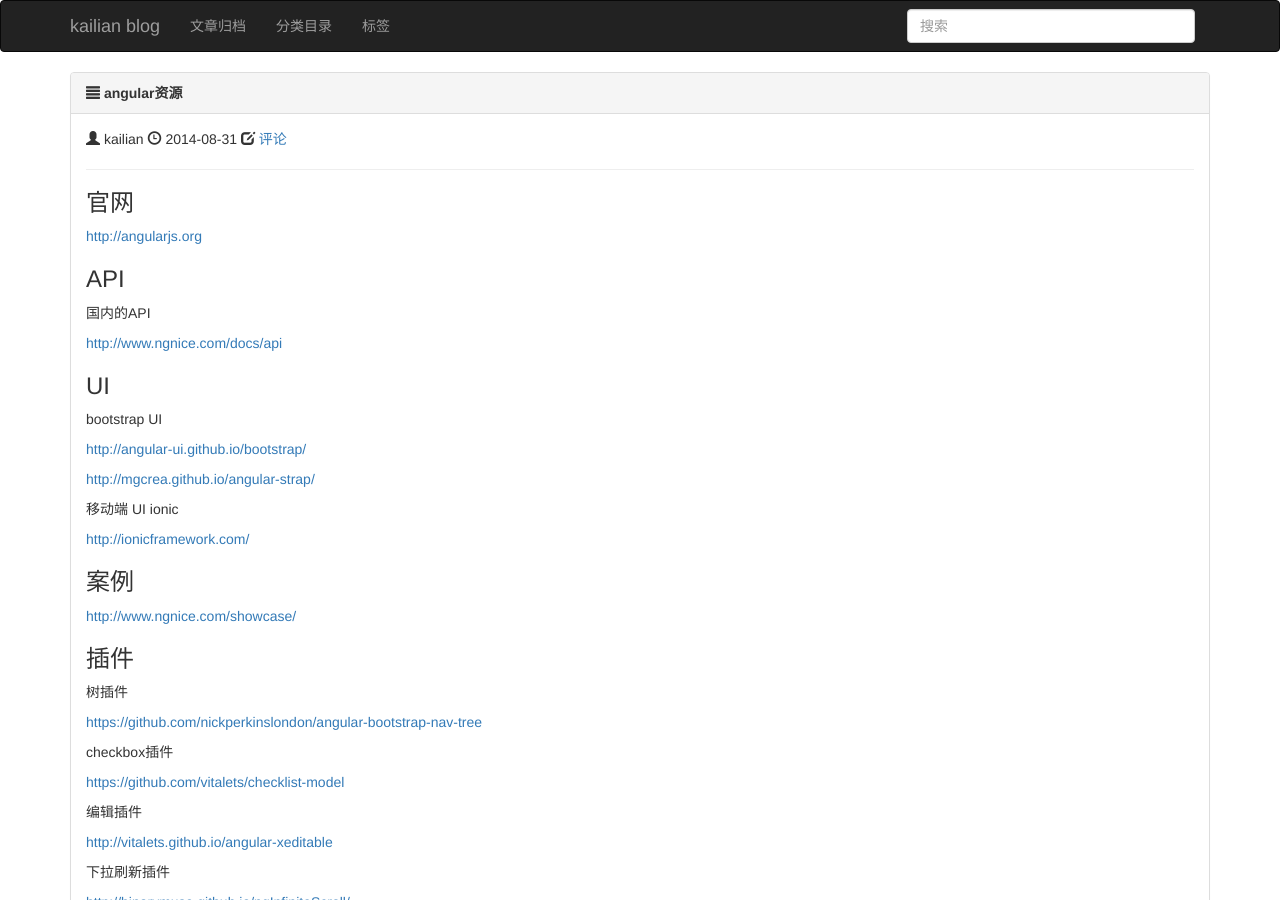
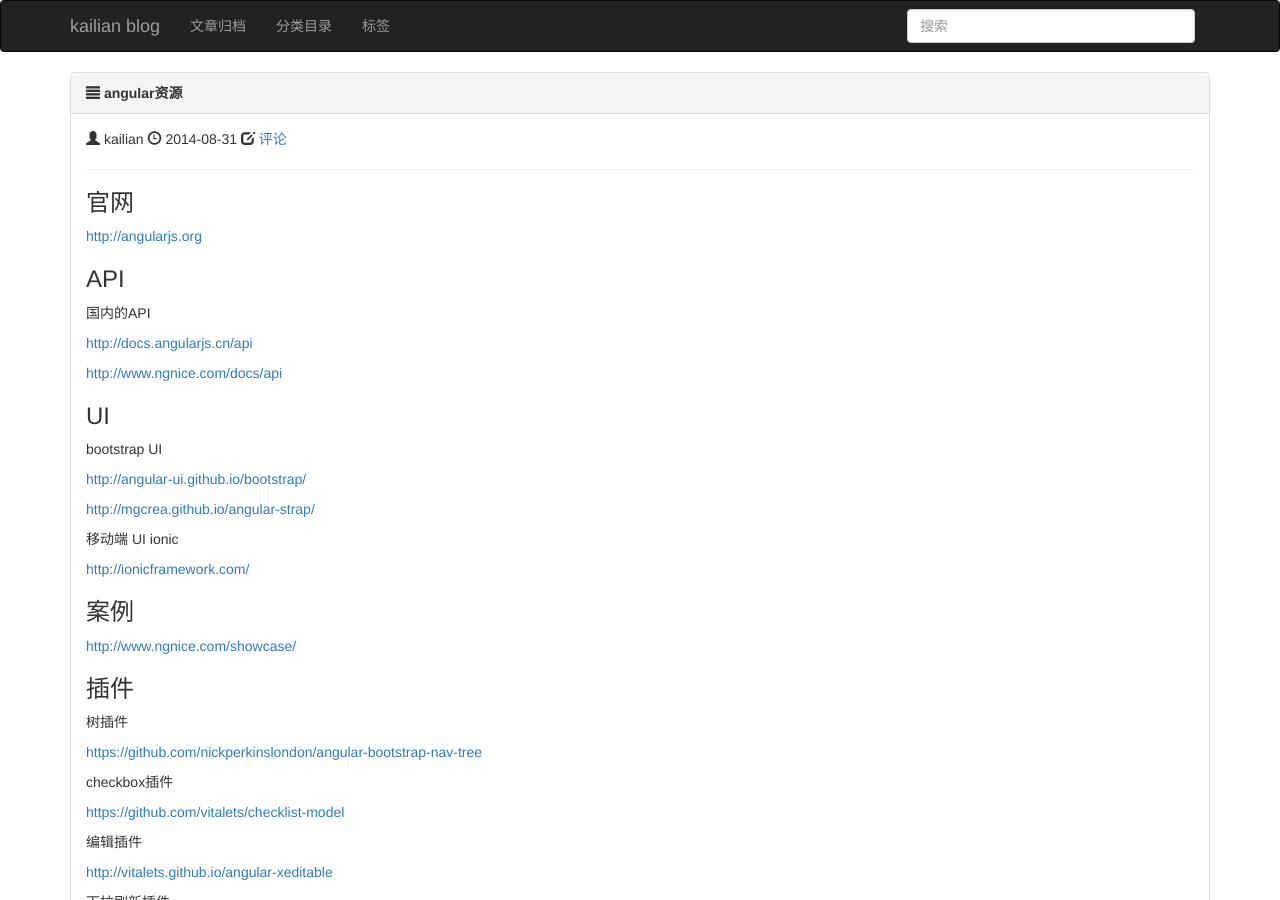
Before and after one commit to kailian/kailian.github.io, a Jekyll site: the page built from _posts/2014-08-31-angular-resource.md, in a window 1280 px wide and 900 px high. Built offline with Jekyll 4.4.1, drawn with Linux system fonts in a browser that asks for light colours; nearby versions of some CDN libraries; library files that are not in the unit come from our copies; comment, search, counter and statistics services are not loaded; some of the changed lines change nothing that is shown.

Commit message:
【blog】update article

```diff
--- a/_posts/2014-08-31-angular-resource.md
+++ b/_posts/2014-08-31-angular-resource.md
@@ -13,6 +13,8 @@ tags : [web, angular]
 ### API
 
 国内的API
+
+[http://docs.angularjs.cn/api](http://docs.angularjs.cn/api)
 
 [http://www.ngnice.com/docs/api](http://www.ngnice.com/docs/api)
 
```
